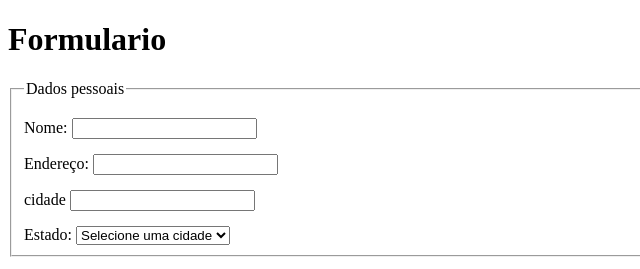
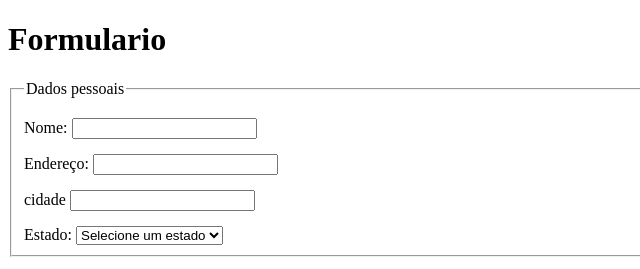
Before and after one commit to Be0208/MODULO-4, a plain HTML site: page Atividades-Modulo-3/semana-2/Formulario-Manipulação/index.html in a window 1280 px wide. Shown: the top 269 px of the page, 0-640 px from the left. Drawn offline with Linux system fonts and the light colour scheme.

Commit message:
manipulação

```diff
--- a/Atividades-Modulo-3/semana-2/Formulario-Manipulação/index.html
+++ b/Atividades-Modulo-3/semana-2/Formulario-Manipulação/index.html
@@ -40,12 +40,36 @@
 
             <br>
 
-            Estado:
-            <select name="estado" id="estado"> Estado:
-                <option value="">Selecione uma cidade</option>
-                <option value="rioGrandeDoSuul">Rio Grande Do Sul</option>
+            <span>Estado:</span>
+            <select name="estado" id="estado">
+                <option value="">Selecione um estado</option>
+                <option value="acre">Acre</option>
+                <option value="alagoas">Alagoas</option>
+                <option value="amapa">Amapá</option>
+                <option value="amazonas">Amazonas</option>
+                <option value="bahia">Bahia</option>
+                <option value="ceara">Ceará</option>
+                <option value="distritoFederal">Distrito Federal</option>
+                <option value="espiritoSanto">Espírito Santo</option>
+                <option value="goias">Goiás</option>
+                <option value="maranhao">Maranhão</option>
+                <option value="matoGrosso">Mato Grosso</option>
+                <option value="matoGrossoDoSul">Mato Grosso do Sul</option>
+                <option value="minasGerais">Minas Gerais</option>
+                <option value="para">Pará</option>
+                <option value="paraiba">Paraíba</option>
+                <option value="parana">Paraná</option>
+                <option value="pernambuco">Pernambuco</option>
+                <option value="piaui">Piauí</option>
+                <option value="rioDeJaneiro">Rio de Janeiro</option>
+                <option value="rioGrandeDoNorte">Rio Grande do Norte</option>
+                <option value="rioGrandeDoSul">Rio Grande do Sul</option>
+                <option value="rondonia">Rondônia</option>
+                <option value="roraima">Roraima</option>
                 <option value="santaCatarina">Santa Catarina</option>
-                <option value="bahia">Bahia</option>
+                <option value="saoPaulo">São Paulo</option>
+                <option value="sergipe">Sergipe</option>
+                <option value="tocantins">Tocantins</option>
             </select>
             <br>
 
```
